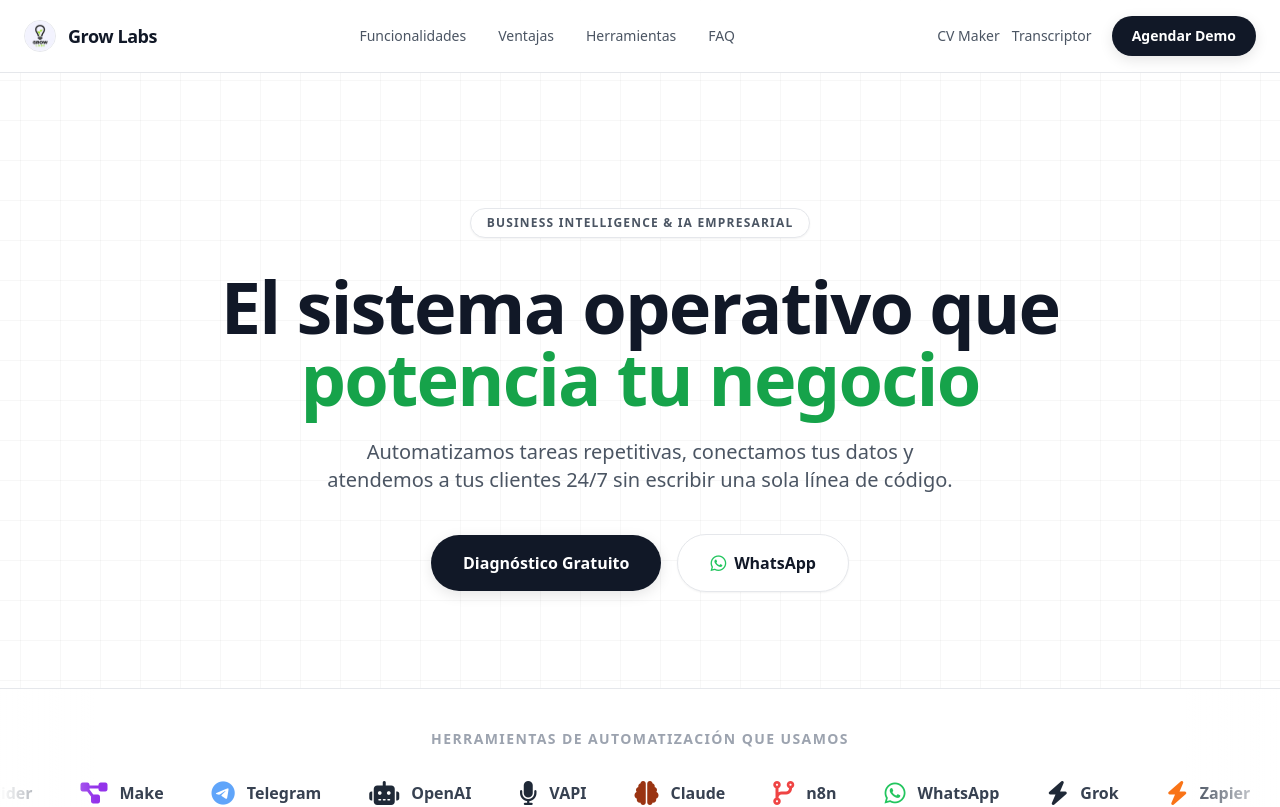
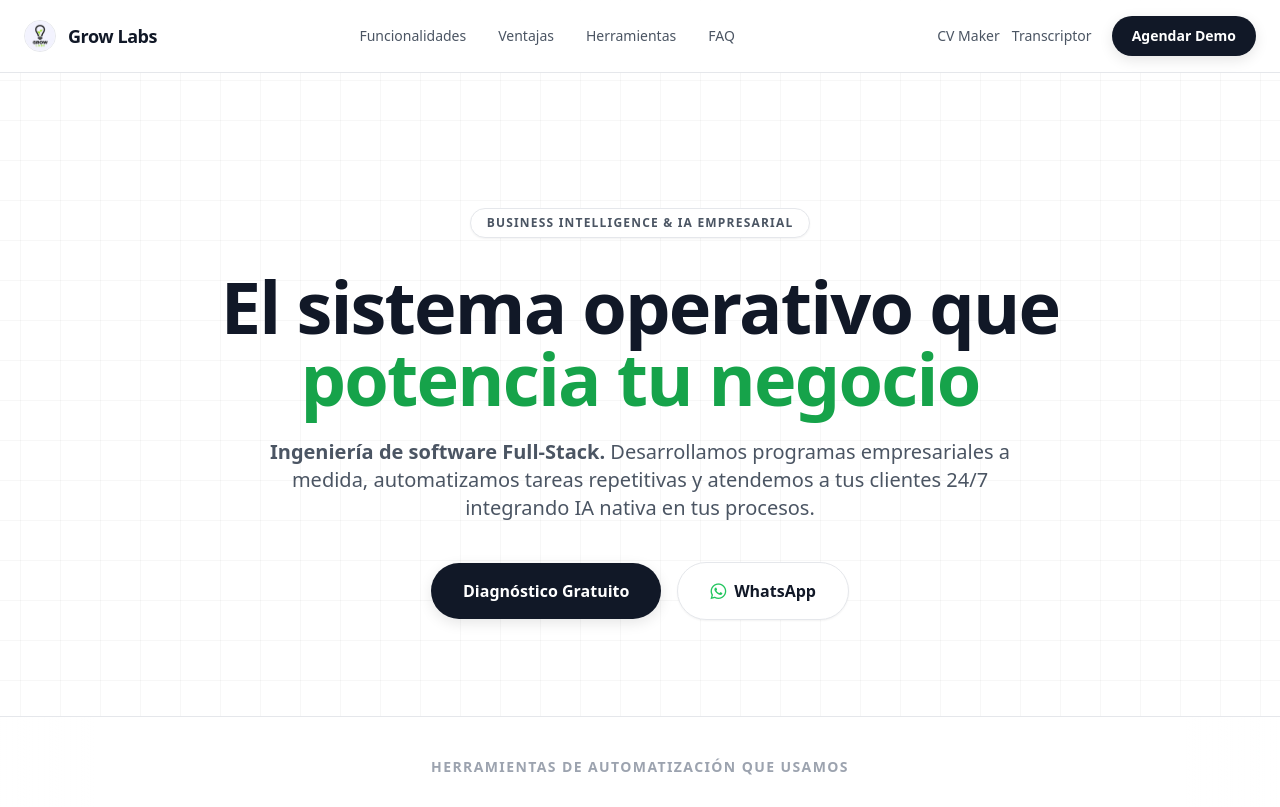
Before and after one commit to lucasmmg12/transcriptor, a Next.js app: page / in a window 1280 px wide. Shown: the top 807 px of the page. Built offline with nearby package versions, Linux system fonts and the light colour scheme.

Commit message:
Update hero subtitle to highlight Full-Stack and Custom Software

```diff
--- a/src/app/page.tsx
+++ b/src/app/page.tsx
@@ -127,8 +127,8 @@ export default function Home() {
                                 </span> tu negocio
                             </span>
                         </h1>
-                        <p className="text-lg sm:text-xl text-gray-600 mb-8 md:mb-10 max-w-2xl mx-auto px-2">
-                            Automatizamos tareas repetitivas, conectamos tus datos y atendemos a tus clientes 24/7 sin escribir una sola línea de código.
+                        <p className="text-lg sm:text-xl text-gray-600 mb-8 md:mb-10 max-w-3xl mx-auto px-2 leading-relaxed">
+                            <strong>Ingeniería de software Full-Stack.</strong> Desarrollamos programas empresariales a medida, automatizamos tareas repetitivas y atendemos a tus clientes 24/7 integrando IA nativa en tus procesos.
                         </p>
                         <div className="flex flex-col sm:flex-row gap-4 justify-center items-center px-4">
                             <a href="https://cal.com/lucas-marinero-ji1yyg/15min" target="_blank" className="btn-primary w-full sm:w-auto px-8 py-4 text-center">
```
